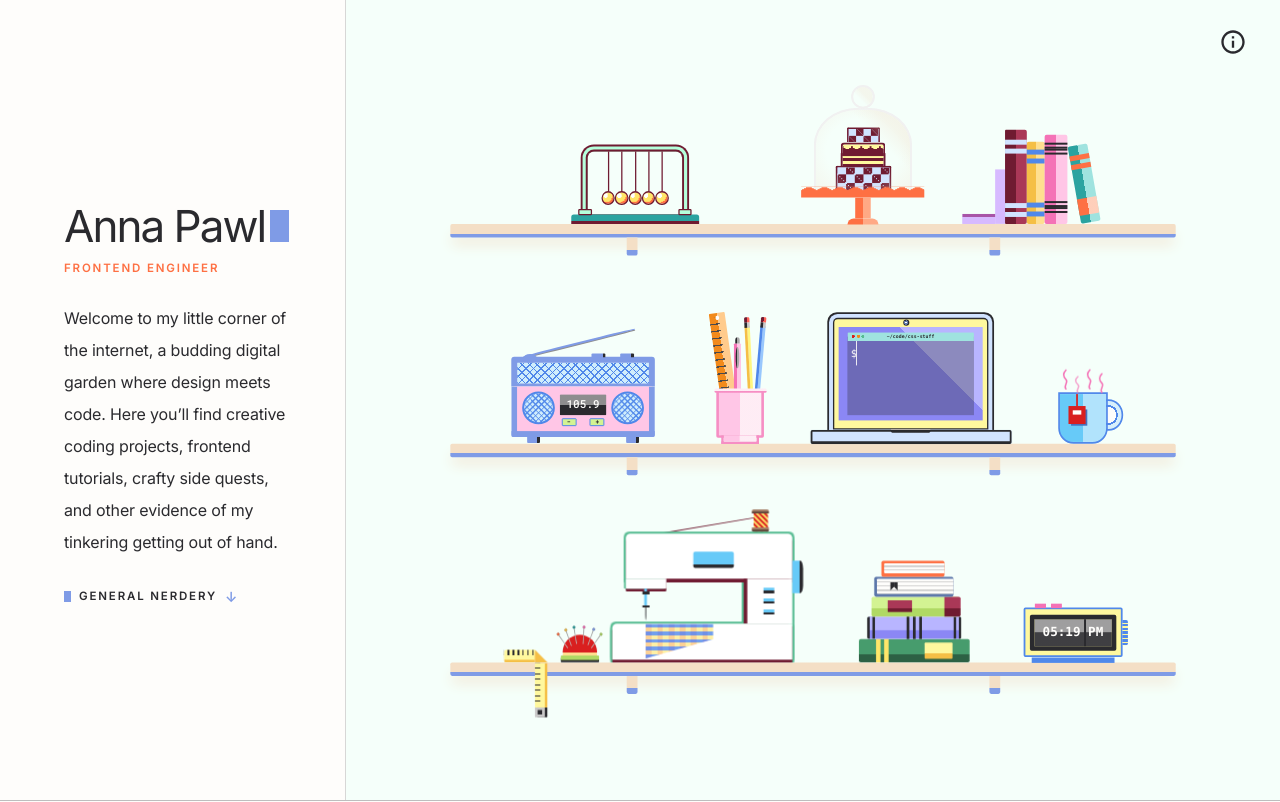
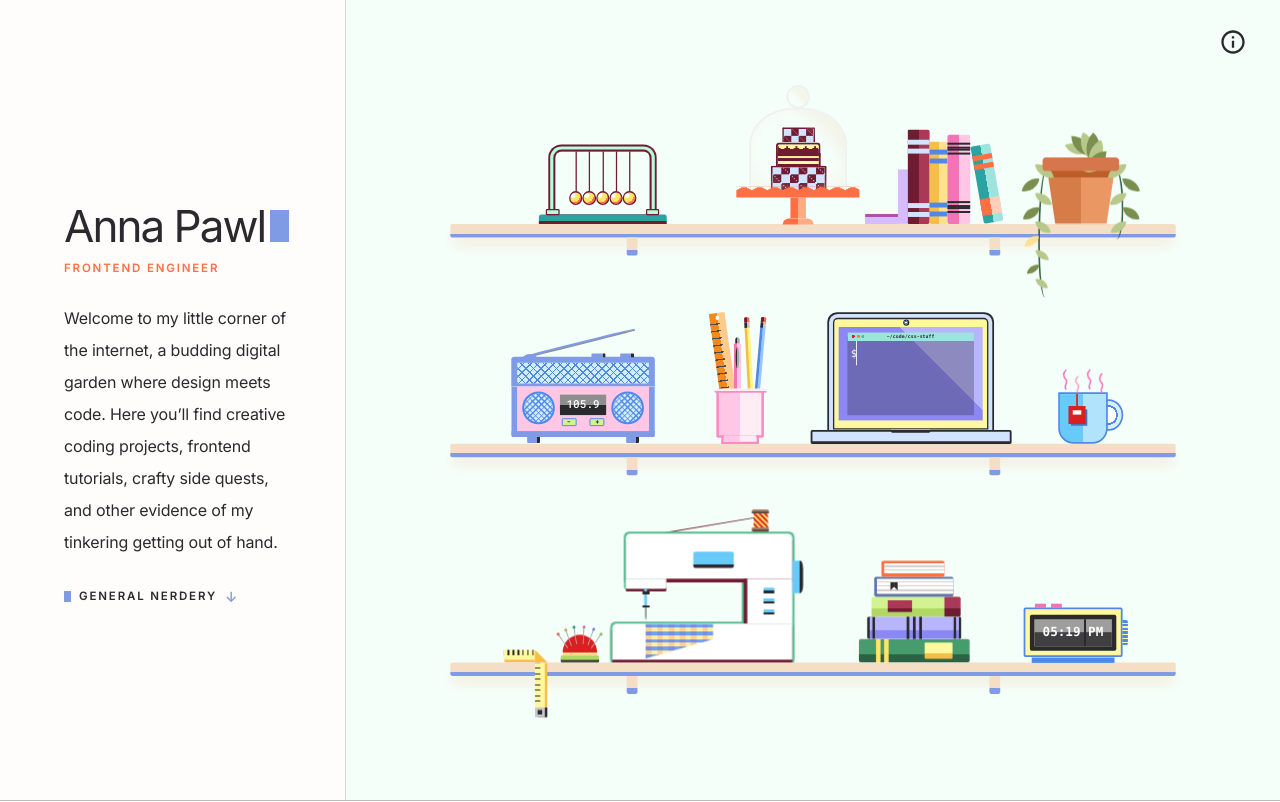
Before and after one commit to AnniePawl/annapawl.com-v2, a Next.js app: page / in a window 1280 px wide. Shown: the top 802 px of the page. Built offline with nearby package versions, Linux system fonts and the light colour scheme.

Commit message:
feat(css-plant): css pathos plant for desktop landing in progress

```diff
--- /dev/null
+++ b/src/app/(landing)/_components/css-items/plant/Plant.tsx
@@ -0,0 +1,25 @@
+import type { CSSProperties } from "react";
+import "./plant.css";
+
+// How many leaves on each part. --i tells the CSS each leaf's place on its vine.
+const TOP_LEAVES = 7;
+const LONG_VINE = 9;
+const SHORT_VINE = 5;
+
+function leaves(count: number) {
+  return Array.from({ length: count }, (_, i) => (
+    <span key={i} className="leaf" style={{ "--i": i } as CSSProperties} />
+  ));
+}
+
+export function Plant({ cn }: { cn?: string }) {
+  return (
+    <div className={`plant-container ${cn ?? ""}`} aria-hidden="true">
+      <div className="plant">
+        <div className="plant-top">{leaves(TOP_LEAVES)}</div>
+        <div className="vine vine--long">{leaves(LONG_VINE)}</div>
+        <div className="vine vine--short">{leaves(SHORT_VINE)}</div>
+      </div>
+    </div>
+  );
+}
--- /dev/null
+++ b/src/app/(landing)/_components/css-items/plant/plant.css
@@ -0,0 +1,132 @@
+.plant-container {
+  /* Sits above the shelf, so the vines drape over its edge */
+  position: relative;
+  z-index: 1;
+  transform: translateY(-60px); /* lift the pot so it sits on the shelf, like the teacup */
+
+  --stems: var(--emerald-bold);
+  --leaves1: var(--moss-soft);
+  --leaves2: var(--moss-bold);
+  --dead-leaf1: var(--marigold-soft);
+  --dead-leaf2: var(--marigold-bold);
+  --pot-top: var(--clay-bold);
+  --pot-left: rgb(214, 124, 72);   /* darker half */
+  --pot-right: rgb(234, 151, 100); /* lighter half */
+  --pot-shadow: rgb(189, 94, 39);  /* band under the rim */
+}
+
+.plant {
+  position: relative;
+  width: 75px;
+  height: 60px;
+
+  /* Pot body: tapers toward the bottom */
+&::before {
+    content: "";
+    position: absolute;
+    inset: 0;
+    background:
+      linear-gradient(var(--pot-shadow) 0 8px, transparent 0), /* top layer: band under the rim */
+      linear-gradient(to right, var(--pot-left) 0 50%, var(--pot-right) 50%); /* bottom layer: two halves */
+    clip-path: polygon(0 0, 100% 0, 88% 100%, 12% 100%);
+}
+
+  /* Pot Rim*/
+  &::after {
+    content: "";
+    position: absolute;
+    top: -14px;
+    left: -5px;
+    width: 85px;
+    height: 15px;
+    border-radius: 4px;
+    background: var(--pot-top);
+  }
+}
+
+/* ---- Leaves ----
+   One shape for every leaf: a square with two rounded corners.
+   The two sharp corners are the tip and the stem end. */
+.leaf {
+  position: absolute;
+  width: var(--size, 18px);
+  aspect-ratio: 1;
+  border-radius: 0 100% 0 100%;
+  background: var(--leaves2);
+
+  &:nth-child(odd) {
+    background: var(--leaves1);
+  }
+}
+
+/* ---- Bushy top ----
+   A zero-width point at the center of the rim. Each leaf fans out from it. */
+.plant-top {
+  position: absolute;
+  bottom: calc(100% + 10px); /* just above the rim */
+  left: 50%;
+
+  .leaf {
+    --size: 22px;
+    left: calc(var(--size) / -2);
+    bottom: 0;
+    transform-origin: 50% 100%;
+    /* --fan tilts each leaf out; +45deg stands the leaf shape upright */
+    transform: rotate(calc(var(--fan) + 45deg)) translateY(-6px);
+  }
+
+  .leaf:nth-child(1) { --fan: -70deg; --size: 18px; }
+  .leaf:nth-child(2) { --fan: -45deg; }
+  .leaf:nth-child(3) { --fan: -20deg; --size: 24px; }
+  .leaf:nth-child(4) { --fan: 0deg;   --size: 26px; }
+  .leaf:nth-child(5) { --fan: 20deg;  --size: 24px; }
+  .leaf:nth-child(6) { --fan: 45deg; }
+  .leaf:nth-child(7) { --fan: 70deg;  --size: 18px; }
+}
+
+/* ---- Vines ----
+   Each vine is a curved stem (::before) with leaves down it.
+   Leaves alternate sides and shrink toward the tip. */
+.vine {
+  position: absolute;
+  top: -8px; /* starts at the rim */
+  width: 20px;
+
+  /* The stem: a tall box with only a left border, curved by border-radius */
+  &::before {
+    content: "";
+    position: absolute;
+    inset: 0;
+    border-left: 2px solid var(--stems);
+    border-radius: 60% 0 0 40%;
+  }
+
+  .leaf {
+    --size: calc(18px - var(--i) * 0.8px);
+    top: calc(var(--i) * 16px);
+    left: -2px;
+    transform: rotate(-10deg);
+  }
+
+  /* Every other leaf flips to the other side of the stem */
+  .leaf:nth-child(even) {
+    left: calc(var(--size) * -1);
+    transform: scaleX(-1) rotate(-10deg);
+  }
+}
+
+.vine--long {
+  left: -10px;
+  height: 150px;
+
+  /* One yellowing leaf, because real plants are never perfect */
+  .leaf:nth-child(6) {
+    background: var(--dead-leaf1);
+  }
+}
+
+.vine--short {
+  right: -10px;
+  height: 85px;
+  transform: scaleX(-1); /* mirror it so it curves out to the right */
+}
--- a/src/app/(landing)/_components/css-items/shelves/DesktopShelves.tsx
+++ b/src/app/(landing)/_components/css-items/shelves/DesktopShelves.tsx
@@ -8,6 +8,7 @@ import { Radio } from "../radio/Radio";
 import { Sewing } from "../sewing/Sewing";
 import { TeaCup } from "../teacup/TeaCup";
 import { Pens } from "../writing/Pens";
+import {Plant} from "../plant/Plant";
 import { Shelf } from "./Shelf";
 import "./shelves.css";
 
@@ -23,6 +24,7 @@ export function DesktopShelves() {
             <NewtonsCradle key="1" cn="desktop-newtonsCradle-container" />,
             <Dessert key="2" cn="desktop-dessert-container" />,
             <Books2 key="3" cn="desktop-books2-container" />,
+            <Plant key="4"/>
           ]}
         />
         <Shelf
```
